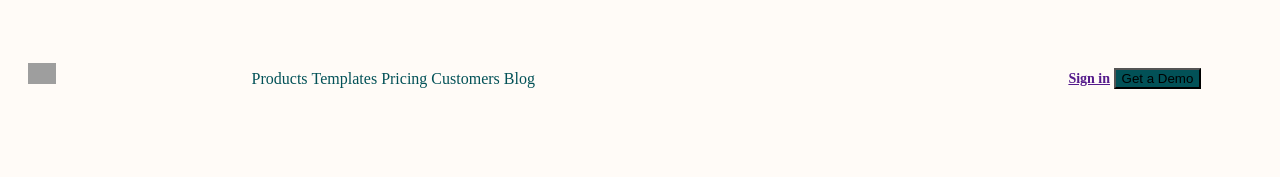
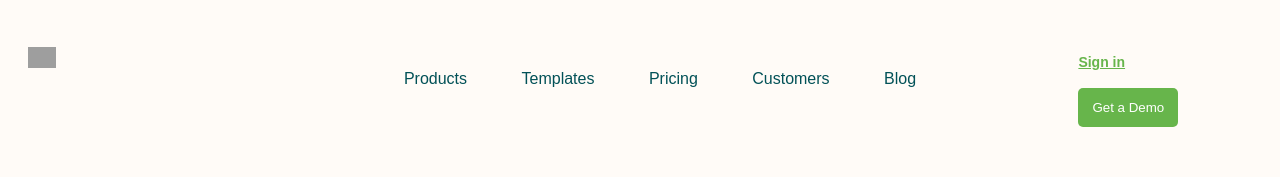
Before and after one commit to AdalCat/PrimeroBedu, a plain HTML site: page index.html in a window 1280 px wide. Shown: the top 177 px of the page. Drawn offline with Linux system fonts and the light colour scheme; grey boxes are pictures that could not be loaded.

Commit message:
S2 -> R4 - E2

```diff
--- a/styles.css
+++ b/styles.css
@@ -20,10 +20,14 @@ button{
 .header {
     margin: 40px 20px 0;
     font-size: 0;
+    height: 45px;
+    font-family: sans-serif;
 }
 
 li {
     display: inline;
+    margin: 0 25px;
+    color: #025157;
 }
 
 .header > * {
@@ -44,7 +48,7 @@ li {
 
 .navbar{
     width: 70%;
-    text-align: left;
+    text-align: center;
     color: #025157;
     font-weight: 500;
 }
@@ -60,3 +64,23 @@ li {
     margin-top: 140px;
     text-align: center;
 }
+
+.actions > * {
+    margin-right: 10px;
+    margin-left: 10px;
+}
+
+.actions a {
+    color: #67b54b;
+}
+
+.actions button {
+    color: white;
+  background-color: #67b54b;
+  padding-left: 14px;
+  padding-right: 14px;
+  padding-top: 12px;
+  padding-bottom: 12px;
+  border: 0;
+  border-radius: 5px;
+}
```
